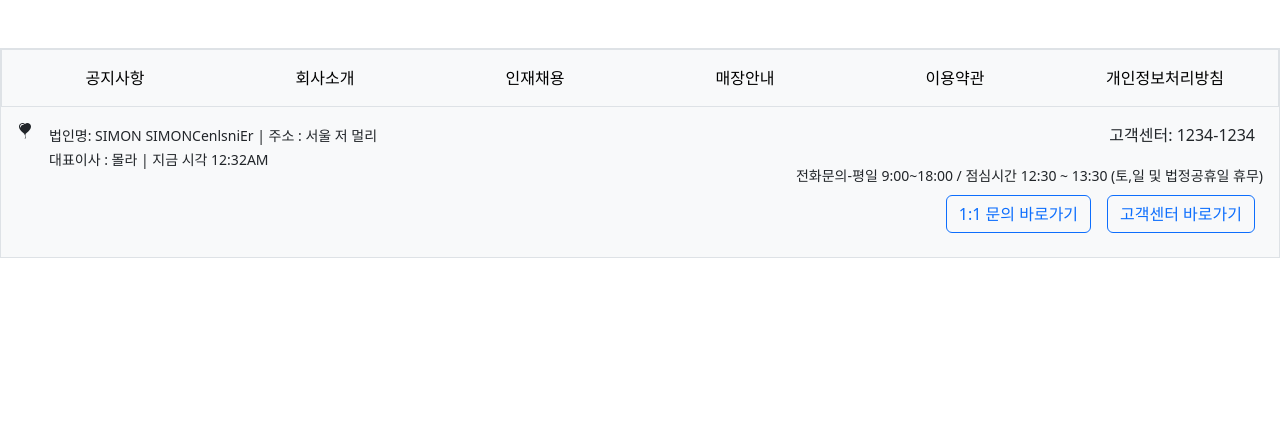
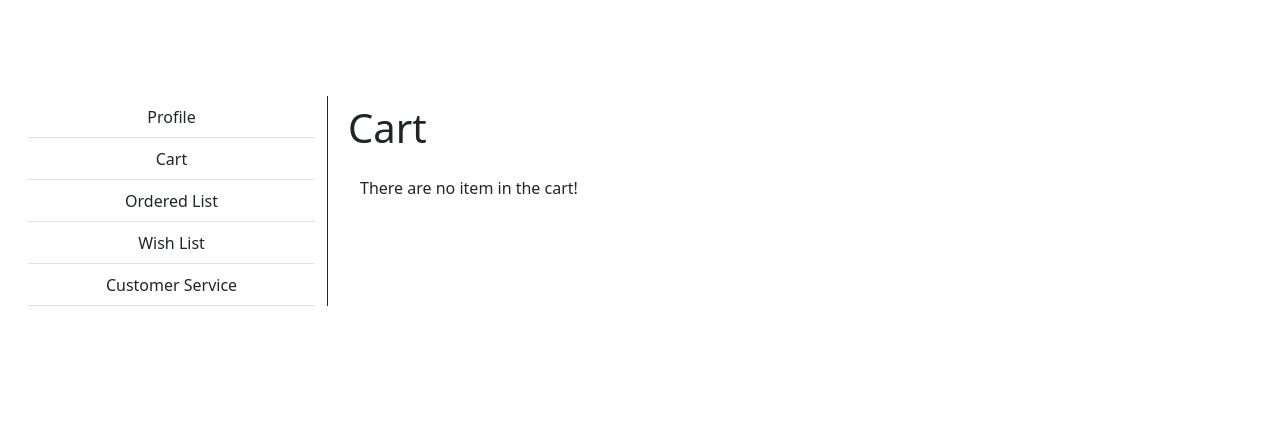
Before and after one commit to Seonmo-kang/e-commerce, a Django app: template backend/templates/shop/cart.html in a window 1280 px wide. Shown: the part 92-532 px from the top of the page. Run offline with Django 3.2, Linux system fonts and the light colour scheme; the template is opened without the code that fills it, so the values that code supplies are empty; some libraries are stand-ins or nearby versions.

Commit message:
fix : modify for be extended by myPage.html

```diff
--- a/backend/templates/shop/cart.html
+++ b/backend/templates/shop/cart.html
@@ -1,9 +1,9 @@
-{% extends "shop/base.html" %}
+{% extends "account_custom/myPage.html" %}
 {% load static %}
 
 {% block cart %}
 <div class="cart-section my-2 px-2 ">
-    <h2>Cart : </h2>
+    <h1>Cart </h1>
     <div class="container d-flex flex-column justify-content-center py-3">
     {% if item_list %}
         {%for item in item_list %}
```
